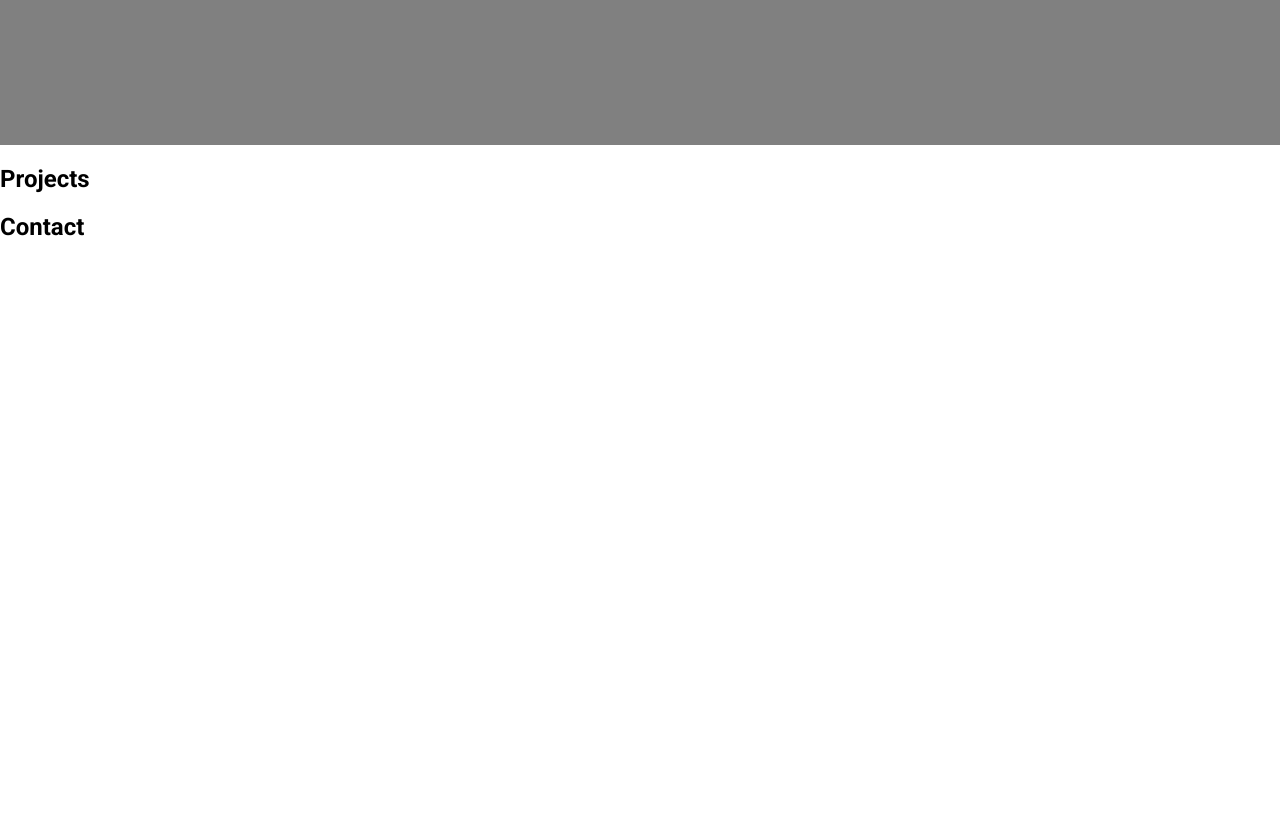
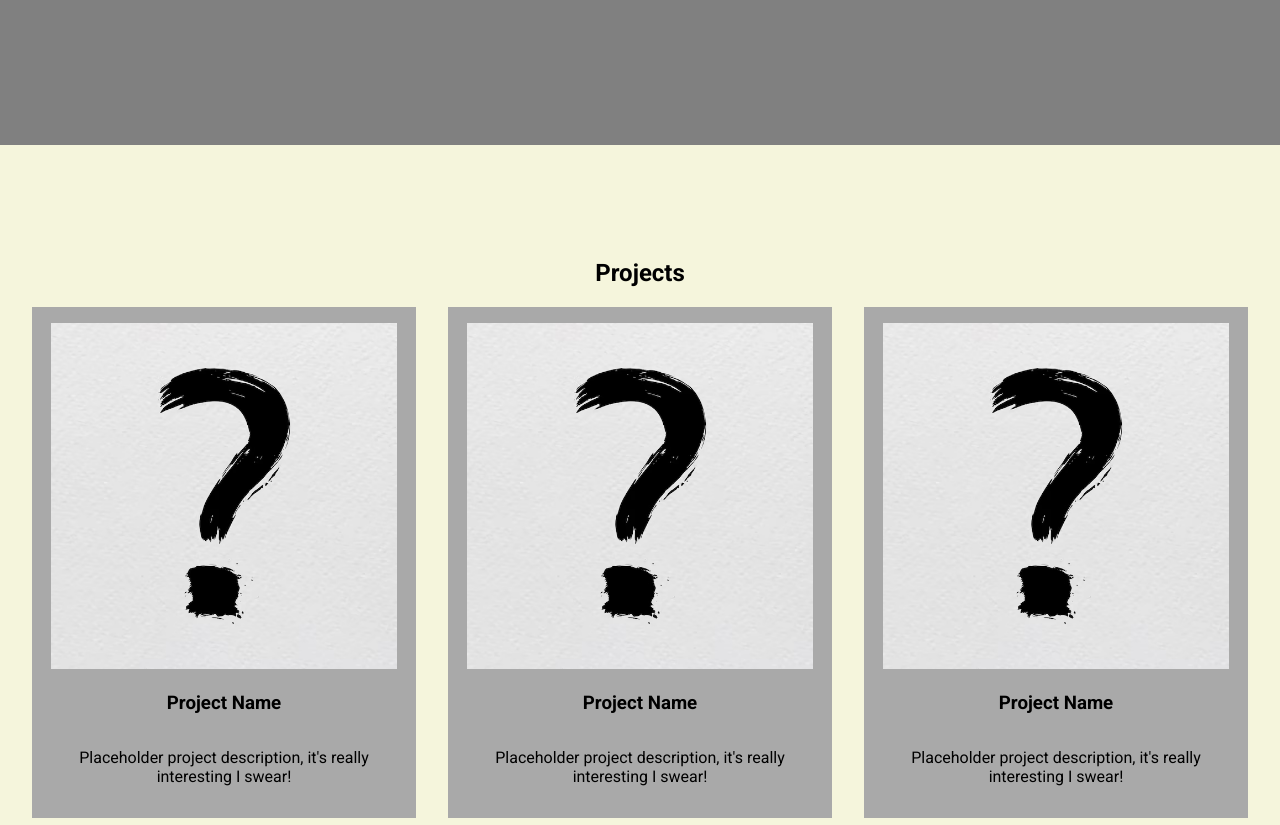
Before and after one commit to joshwillcode/portfolio, a plain HTML site: page index.html in a window 1280 px wide. Shown: the part 1455-2280 px from the top of the page. Before the commit the page ends 1716 px from the top, so only its background shows below. Drawn offline with Linux system fonts and the light colour scheme.

Commit message:
Add initial styling and placeholders for projects section

```diff
--- a/index.html
+++ b/index.html
@@ -37,10 +37,33 @@
                     </p>
                 </div>
             </section>
-            <section>
+            <section class="projects">
                 <h2>Projects</h2>
+                <div class="projects-box">
+                    <div class="project">
+                        <div class="image-container">
+                            <img src="./resources/images/ProjectPlaceholder.avif">
+                        </div>
+                        <h3>Project Name</h3>
+                        <p>Placeholder project description, it's really interesting I swear!</p>
+                    </div>
+                    <div class="project">
+                        <div class="image-container">
+                            <img src="./resources/images/ProjectPlaceholder.avif">
+                        </div>
+                        <h3>Project Name</h3>
+                        <p>Placeholder project description, it's really interesting I swear!</p>
+                    </div>
+                    <div class="project">
+                        <div class="image-container">
+                            <img src="./resources/images/ProjectPlaceholder.avif">
+                        </div>
+                        <h3>Project Name</h3>
+                        <p>Placeholder project description, it's really interesting I swear!</p>
+                    </div>
+                </div>
             </section>
-            <section>
+            <section class="contact">
                 <h2>Contact</h2>
             </section>
         </main>
--- a/resources/css/styles.css
+++ b/resources/css/styles.css
@@ -62,3 +62,42 @@ nav ul {
     width: 100%;
     height: 100%;
 }
+
+/* Projects */
+.projects {
+    width: 100%;
+    height: 100vh;
+    display: flex;
+    flex-direction: column;
+    justify-content: center;
+    align-items: center;
+    background-color: beige;
+}
+
+.projects-box {
+    display: flex;
+    justify-content: space-evenly;
+    align-items: end;
+    width: 100%;
+    margin-bottom: 2rem;
+}
+
+.project {
+    width: 30%;
+    display: flex;
+    flex-direction: column;
+    justify-content: space-evenly;
+    align-items: center;
+    background-color: darkgrey;
+    padding: 1rem 0px 1rem;
+}
+
+.project .image-container, .project h3, .project p {
+    width: 90%;
+    text-align: center;
+}
+
+.project img {
+    width: 100%;
+    height: 100%;
+}
```
Also changed, not shown: resources/images/ProjectPlaceholder.avif (added).
